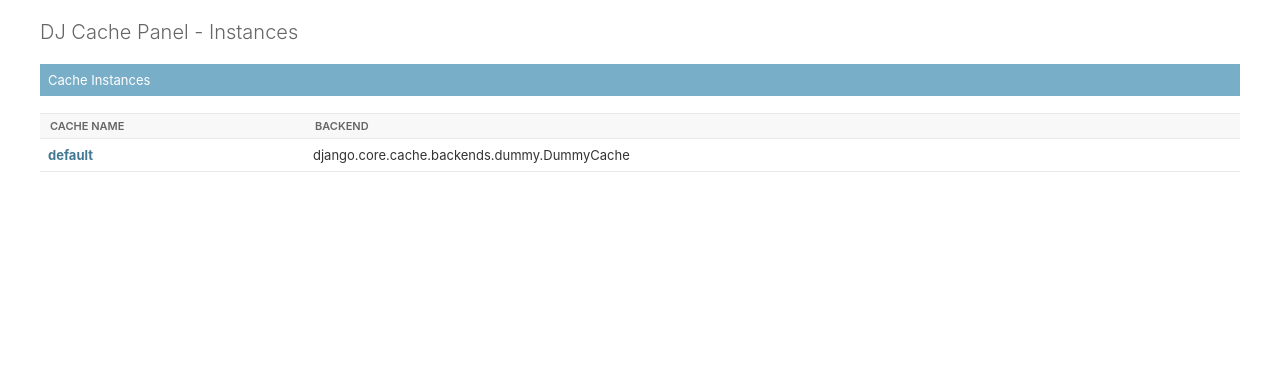
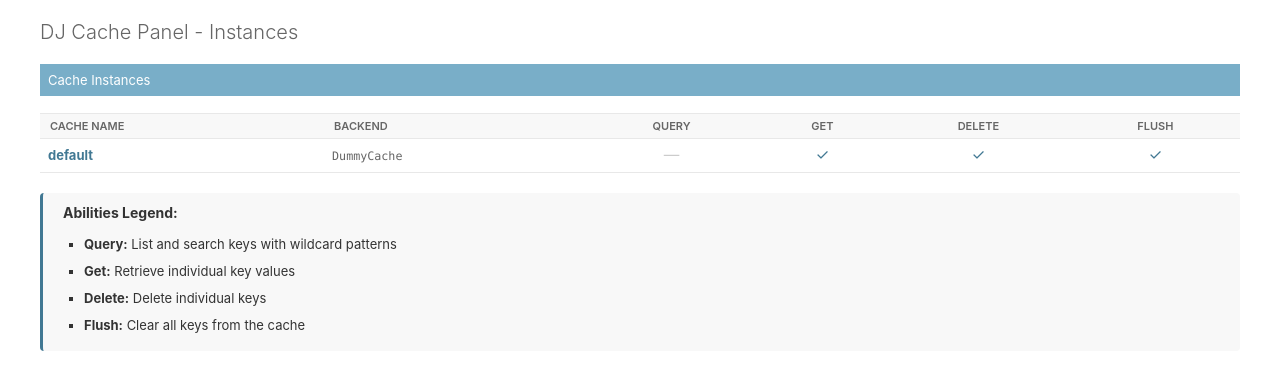
Before and after one commit to yassi/dj-cache-panel, a Django app: page /admin/cache/ in a window 1280 px wide. Shown: the part 86-476 px from the top of the page. Run offline with Django 4.2, Linux system fonts and the light colour scheme; the visitor is signed in with stand-in values (Sample User, id 1).

Commit message:
surface out information about panel abilities on cache list screen

```diff
--- a/dj_cache_panel/templates/admin/dj_cache_panel/index.html
+++ b/dj_cache_panel/templates/admin/dj_cache_panel/index.html
@@ -3,30 +3,77 @@
 
 {% block content %}
 <div class="module">
-    {% if caches %}
+    {% if caches_info %}
     <h2>{% trans 'Cache Instances' %}</h2>
     <br>
     <div class="results">
         <table id="result_list">
             <thead>
                 <tr>
-                    <th>Cache Name</th>
-                    <th>Backend</th>
+                    <th>{% trans 'Cache Name' %}</th>
+                    <th>{% trans 'Backend' %}</th>
+                    <th style="text-align: center;">{% trans 'Query' %}</th>
+                    <th style="text-align: center;">{% trans 'Get' %}</th>
+                    <th style="text-align: center;">{% trans 'Delete' %}</th>
+                    <th style="text-align: center;">{% trans 'Flush' %}</th>
                 </tr>
             </thead>
             <tbody>
-                {% for cache_name, cache_config in caches.items %}
+                {% for cache_info in caches_info %}
                 <tr>
                     <td>
-                        <a href="{% url 'dj_cache_panel:key_search' cache_name %}">
-                            <strong>{{ cache_name }}</strong>
+                        <a href="{% url 'dj_cache_panel:key_search' cache_info.name %}">
+                            <strong>{{ cache_info.name }}</strong>
                         </a>
                     </td>
-                    <td>{{ cache_config.BACKEND }}</td>
+                    <td>
+                        <code class="backend-name">{{ cache_info.backend_short }}</code>
+                        {% if cache_info.error %}
+                        <br><span class="backend-error">{{ cache_info.error }}</span>
+                        {% endif %}
+                    </td>
+                    <td style="text-align: center;">
+                        {% if cache_info.abilities.query %}
+                            <span class="ability-indicator ability-supported" title="{% trans 'Supports key listing/search' %}">✓</span>
+                        {% else %}
+                            <span class="ability-indicator ability-unsupported" title="{% trans 'Key listing not supported' %}">—</span>
+                        {% endif %}
+                    </td>
+                    <td style="text-align: center;">
+                        {% if cache_info.abilities.get_key %}
+                            <span class="ability-indicator ability-supported" title="{% trans 'Supports getting key values' %}">✓</span>
+                        {% else %}
+                            <span class="ability-indicator ability-unsupported" title="{% trans 'Get not supported' %}">—</span>
+                        {% endif %}
+                    </td>
+                    <td style="text-align: center;">
+                        {% if cache_info.abilities.delete_key %}
+                            <span class="ability-indicator ability-supported" title="{% trans 'Supports deleting keys' %}">✓</span>
+                        {% else %}
+                            <span class="ability-indicator ability-unsupported" title="{% trans 'Delete not supported' %}">—</span>
+                        {% endif %}
+                    </td>
+                    <td style="text-align: center;">
+                        {% if cache_info.abilities.flush_cache %}
+                            <span class="ability-indicator ability-supported" title="{% trans 'Supports flushing entire cache' %}">✓</span>
+                        {% else %}
+                            <span class="ability-indicator ability-unsupported" title="{% trans 'Flush not supported' %}">—</span>
+                        {% endif %}
+                    </td>
                 </tr>
                 {% endfor %}
             </tbody>
         </table>
+    </div>
+
+    <div class="abilities-legend">
+        <p class="abilities-legend-title">{% trans 'Abilities Legend:' %}</p>
+        <ul class="abilities-legend-list">
+            <li><strong>{% trans 'Query:' %}</strong> {% trans 'List and search keys with wildcard patterns' %}</li>
+            <li><strong>{% trans 'Get:' %}</strong> {% trans 'Retrieve individual key values' %}</li>
+            <li><strong>{% trans 'Delete:' %}</strong> {% trans 'Delete individual keys' %}</li>
+            <li><strong>{% trans 'Flush:' %}</strong> {% trans 'Clear all keys from the cache' %}</li>
+        </ul>
     </div>
     {% else %}
     <div class="aligned">
--- a/dj_cache_panel/templates/admin/dj_cache_panel/styles.css
+++ b/dj_cache_panel/templates/admin/dj_cache_panel/styles.css
@@ -423,6 +423,83 @@
     font-style: italic;
 }
 
+/* ===== INDEX PAGE ABILITIES STYLES ===== */
+
+/* Ability indicators (checkmarks and dashes) */
+.ability-indicator {
+    font-size: 1.2em;
+    display: inline-block;
+}
+
+.ability-supported {
+    color: var(--link-fg, #417690);
+}
+
+.ability-unsupported {
+    color: var(--border-color, #ccc);
+}
+
+/* Backend name display */
+.backend-name {
+    font-size: 0.9em;
+    font-family: 'Monaco', 'Menlo', 'Ubuntu Mono', monospace;
+}
+
+.backend-error {
+    color: #ba2121;
+    font-size: 0.85em;
+}
+
+/* Abilities legend section */
+.abilities-legend {
+    margin-top: 20px;
+    padding: 10px;
+    background: var(--darkened-bg, #f8f8f8);
+    border-left: 3px solid var(--link-fg, #417690);
+    border-radius: 4px;
+}
+
+.abilities-legend-title {
+    margin: 0 0 10px 0;
+    font-weight: bold;
+    color: var(--body-fg, #333);
+}
+
+.abilities-legend-list {
+    margin: 0;
+    padding-left: 20px;
+    list-style: none;
+    color: var(--body-fg, #333);
+}
+
+.abilities-legend-list li {
+    margin-bottom: 5px;
+}
+
+.abilities-legend-list strong {
+    color: var(--body-fg, #333);
+}
+
+/* Dark mode support */
+@media (prefers-color-scheme: dark) {
+    .ability-supported {
+        color: var(--link-fg, #79aec8);
+    }
+
+    .ability-unsupported {
+        color: var(--border-color, #555);
+    }
+
+    .abilities-legend {
+        background: var(--darkened-bg, rgba(255, 255, 255, 0.05));
+        border-left-color: var(--link-fg, #79aec8);
+    }
+
+    .backend-error {
+        color: #cc2936;
+    }
+}
+
 /* ===== COLLECTION MEMBER DELETE STYLES ===== */
 
 .delete-member-btn {
--- a/dj_cache_panel/views.py
+++ b/dj_cache_panel/views.py
@@ -43,8 +43,36 @@
 
 @staff_member_required
 def index(request):
+    """
+    Display all configured cache instances with their panel abilities.
+    """
+    # Build cache info with panel abilities
+    caches_info = []
+    for cache_name, cache_config in settings.CACHES.items():
+        try:
+            cache_panel = get_cache_panel(cache_name)
+            cache_info = {
+                "name": cache_name,
+                "config": cache_config,
+                "backend": cache_config.get("BACKEND", "Unknown"),
+                "backend_short": cache_config.get("BACKEND", "").split(".")[-1],
+                "abilities": cache_panel.ABILITIES,
+            }
+            caches_info.append(cache_info)
+        except Exception as e:
+            # If we can't get panel info, still show the cache
+            cache_info = {
+                "name": cache_name,
+                "config": cache_config,
+                "backend": cache_config.get("BACKEND", "Unknown"),
+                "backend_short": cache_config.get("BACKEND", "").split(".")[-1],
+                "abilities": {},
+                "error": str(e),
+            }
+            caches_info.append(cache_info)
+
     context = {
-        "caches": settings.CACHES,
+        "caches_info": caches_info,
         "title": "DJ Cache Panel - Instances",
     }
     return render(request, "admin/dj_cache_panel/index.html", context)
```
Also changed, not shown: README.md.
